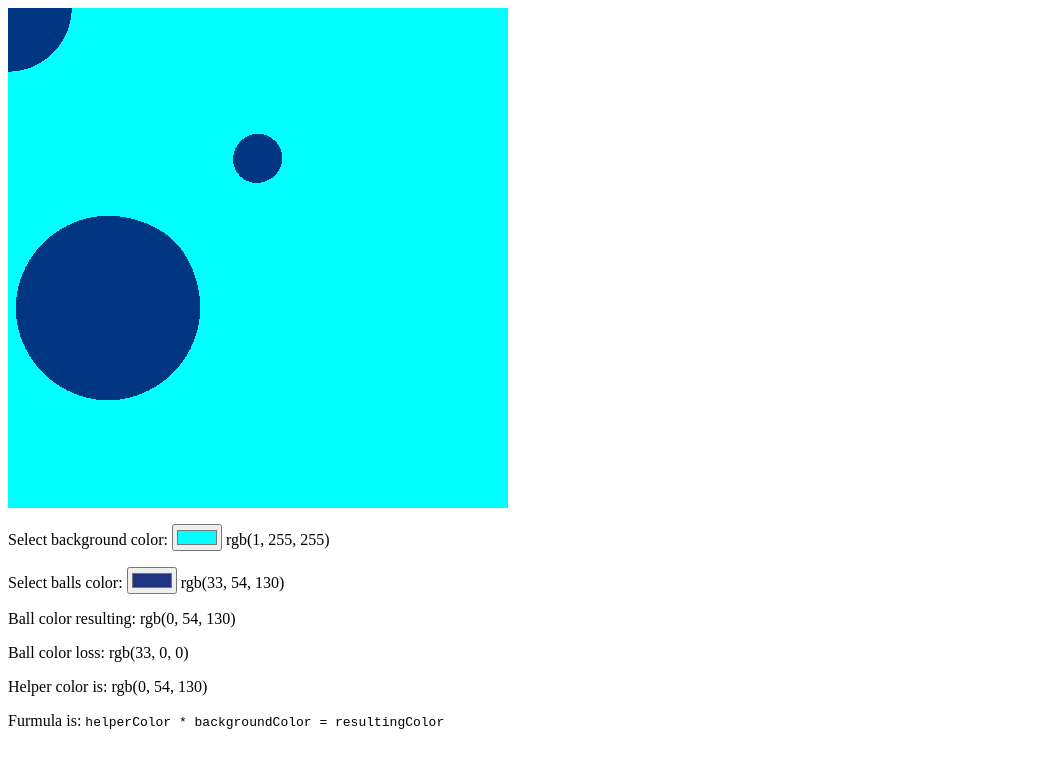
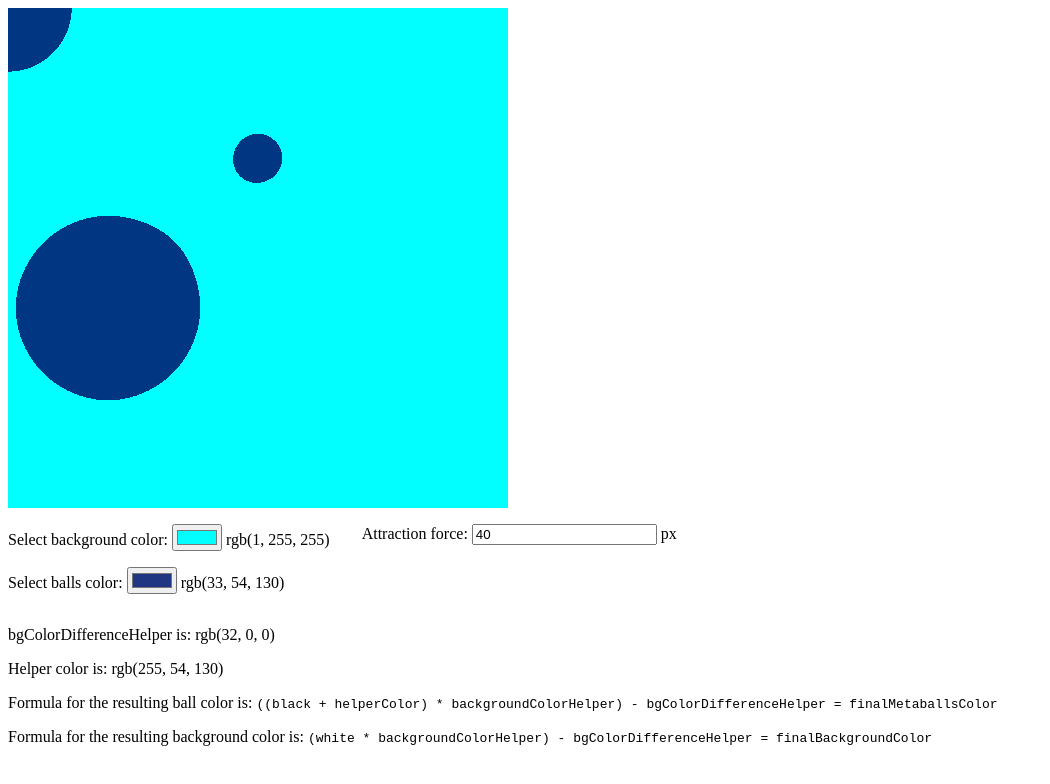
Before and after one commit to roveroniandrea/metaballs, a website: page index.html in a window 1280 px wide. Shown: the whole page, without its empty margins (0-1050 px from the left). Drawn offline with Linux system fonts and the light colour scheme.

Commit message:
not works

```diff
--- a/index.html
+++ b/index.html
@@ -8,7 +8,8 @@
 		<link rel="stylesheet" href="main.css" />
 	</head>
 	<body>
-        <div class="rootContainer">
+        <div class="bgColorDifferenceHelper">
+            <div class="bgColorSetter">
                 <div class="ballsHelperColorSetter">
                     <div class="contrastContainer">
                         <div class="blurContainer">
@@ -19,6 +20,9 @@
                     </div>
                 </div>
             </div>
+        </div>
+        <div style="display: flex">
+            <div style="max-width: 50vw; margin-right: 2rem;">
                 <p>Select background color:
                     <input type="color" name="bg" id="bgcolor">
                     <span id="r0"></span>
@@ -27,11 +31,15 @@
                     <input type="color" name="balls" id="ballscolor">
                     <span id="r1"></span>
                 </p>
-        <p id="r2">Ball color resulting: </p>
-        <p id="r3">Ball color loss: </p>
+            </div>
+            <div style="max-width: 50vw;">
+                <p>Attraction force: <input type="number" id="blurInput"> px</p>
+            </div>
+        </div>
+        <p id="r3">bgColorDifferenceHelper is: </p>
         <p id="r4">Helper color is: </p>
-        <p>Furmula is: <code>helperColor * backgroundColor = resultingColor</code></p>
-
+        <p>Formula for the resulting ball color is: <code>((black + helperColor) * backgroundColorHelper) - bgColorDifferenceHelper = finalMetaballsColor</code></p>
+        <p>Formula for the resulting background color is: <code>(white * backgroundColorHelper) - bgColorDifferenceHelper = finalBackgroundColor</code></p>
         <script src="index.js"></script>
     </body>
 </html>
--- a/index.js
+++ b/index.js
@@ -17,36 +17,47 @@ document.querySelector('#ballscolor').addEventListener('change', (e) => {
 	setColors();
 });
 
+document.querySelector('#blurInput').addEventListener('change', (e) => {
+	document.body.style.setProperty('--blurIntensity', `${Math.max(e.target.value || 0)}px`);
+});
+
+const initialBlur = 40;
+document.querySelector('#blurInput').value = initialBlur;
+document.body.style.setProperty('--blurIntensity', `${initialBlur}px`);
+
+
 function setColors() {
-	document.querySelector('.rootContainer').style.backgroundColor = bgColor;
 	const bgColorRgb = hexToRgb(bgColor);
 	const ballsColorRgb = hexToRgb(ballsColor);
+	const differenceColorRgb = {
+		r: Math.max(ballsColorRgb.r - bgColorRgb.r, 0),
+		g: Math.max(ballsColorRgb.g - bgColorRgb.g, 0),
+		b: Math.max(ballsColorRgb.b - bgColorRgb.b, 0),
+	};
+	bgColorRgb.r += differenceColorRgb.r;
+	bgColorRgb.g += differenceColorRgb.g;
+	bgColorRgb.b += differenceColorRgb.b;
+
+	document.querySelector('.bgColorSetter').style.backgroundColor = colorToString(bgColorRgb);
+	document.querySelector('.bgColorDifferenceHelper').style.backgroundColor = colorToString(differenceColorRgb);
 	/**The helper color ensures that the resulting balls color will be as close as possible to the chosen one */
 	const helperColor = {
-		r: ((ballsColorRgb.r / bgColorRgb.r) * 255) % 255,
-		g: ((ballsColorRgb.g / bgColorRgb.g) * 255) % 255,
-		b: ((ballsColorRgb.b / bgColorRgb.b) * 255) % 255,
+		r: (ballsColorRgb.r / bgColorRgb.r) * 255,
+		g: (ballsColorRgb.g / bgColorRgb.g) * 255,
+		b: (ballsColorRgb.b / bgColorRgb.b) * 255,
 	};
 	document.querySelector('.ballsHelperColorSetter').style.backgroundColor = colorToString(helperColor);
 
-	document.querySelector('#r0').innerHTML = colorToString(bgColorRgb);
+	document.querySelector('#r0').innerHTML = colorToString(hexToRgb(bgColor));
 
 	document.querySelector('#r1').innerHTML = colorToString(ballsColorRgb);
-	/**The resulting color of the balls, can be different from the chosen one */
-	const calculatedResultingColor = {
-		r: ((helperColor.r / 255) * (bgColorRgb.r / 255) * 255) % 255,
-		g: ((helperColor.g / 255) * (bgColorRgb.g / 255) * 255) % 255,
-		b: ((helperColor.b / 255) * (bgColorRgb.b / 255) * 255) % 255,
-	};
-	/**There might be some losses in the final ball color due to `mix-blend-mode: multiply;` calculating only the modulus values */
-	const calculatedLossColor = {
-		r: ballsColorRgb.r - calculatedResultingColor.r,
-		g: ballsColorRgb.g - calculatedResultingColor.g,
-		b: ballsColorRgb.b - calculatedResultingColor.b,
-	};
-	document.querySelector('#r2').innerHTML = `Ball color resulting: ${colorToString(calculatedResultingColor)}`;
-	document.querySelector('#r3').innerHTML = `Ball color loss: ${colorToString(calculatedLossColor)}`;
 	document.querySelector('#r4').innerHTML = `Helper color is: ${colorToString(helperColor)}`;
+	if(differenceColorRgb.r === 0 && differenceColorRgb.g === 0 && differenceColorRgb.b === 0){
+		document.querySelector('#r3').innerHTML = `bgColorDifferenceHelper is not required`;
+	}
+	else{
+		document.querySelector('#r3').innerHTML = `bgColorDifferenceHelper is: ${colorToString(differenceColorRgb)}`;
+	}
 }
 
 /**Converts a string formatted as `#xxxxxx` into the three color channels in range `0-255` */
@@ -68,7 +79,7 @@ function colorToString(obj) {
 
 /**Used to make the moving ball follow the mouse */
 document.addEventListener('mousemove', (e) => {
-	const container = document.querySelector('.rootContainer');
+	const container = document.querySelector('.bgColorSetter');
 	document.body.style.setProperty('--mouseX', `${e.pageX - container.offsetTop}px`);
 	document.body.style.setProperty('--mouseY', `${e.pageY - container.offsetLeft}px`);
 });
--- a/main.css
+++ b/main.css
@@ -1,9 +1,15 @@
-
-/*The background color of this element will be set as the chosen background color of the metaballs*/
-.rootContainer{
+.bgColorDifferenceHelper{
 	/*Just to set a dimension, can be changed with any value*/
 	width: 500px;
 	height: 500px;
+}
+
+
+/*The background color of this element will be set as the calculation of chosen background color of the metaballs with the metaballs color*/
+.bgColorSetter{
+	mix-blend-mode: difference;
+	width: 100%;
+	height: 100%;
 }
 
 /*This element is used to set the helper color, which will be added to the black color of the metaballs*/
@@ -33,8 +39,8 @@
 
 .blurContainer {
 	/*The blur filter is used to attract metaballs together. It causes border to fade out, so a high contrast is applied by the parent element (contrastContainer)*/
-	-webkit-filter: blur(40px);
-	filter: blur(40px);
+	-webkit-filter: blur(var(--blurIntensity));
+	filter: blur(var(--blurIntensity));
 
 	width: 100%;
 	height: 100%;
```
Lines whose indentation alone changed are shown as unchanged.
